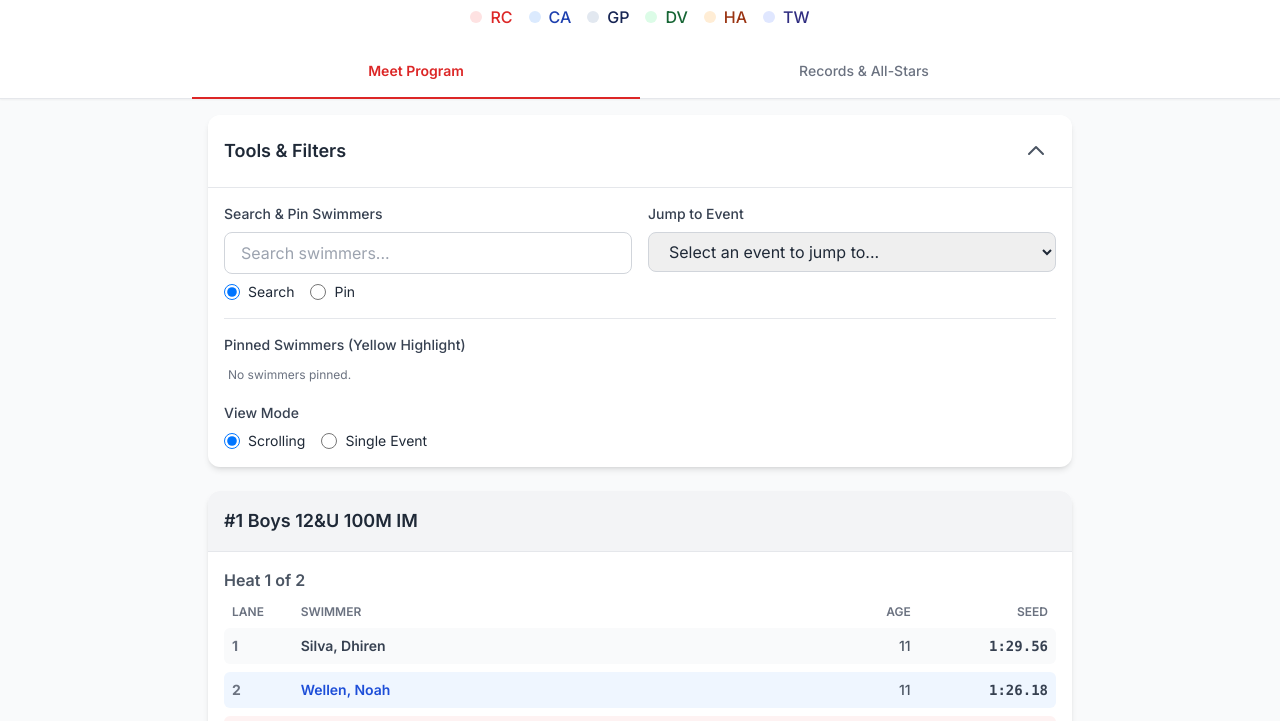
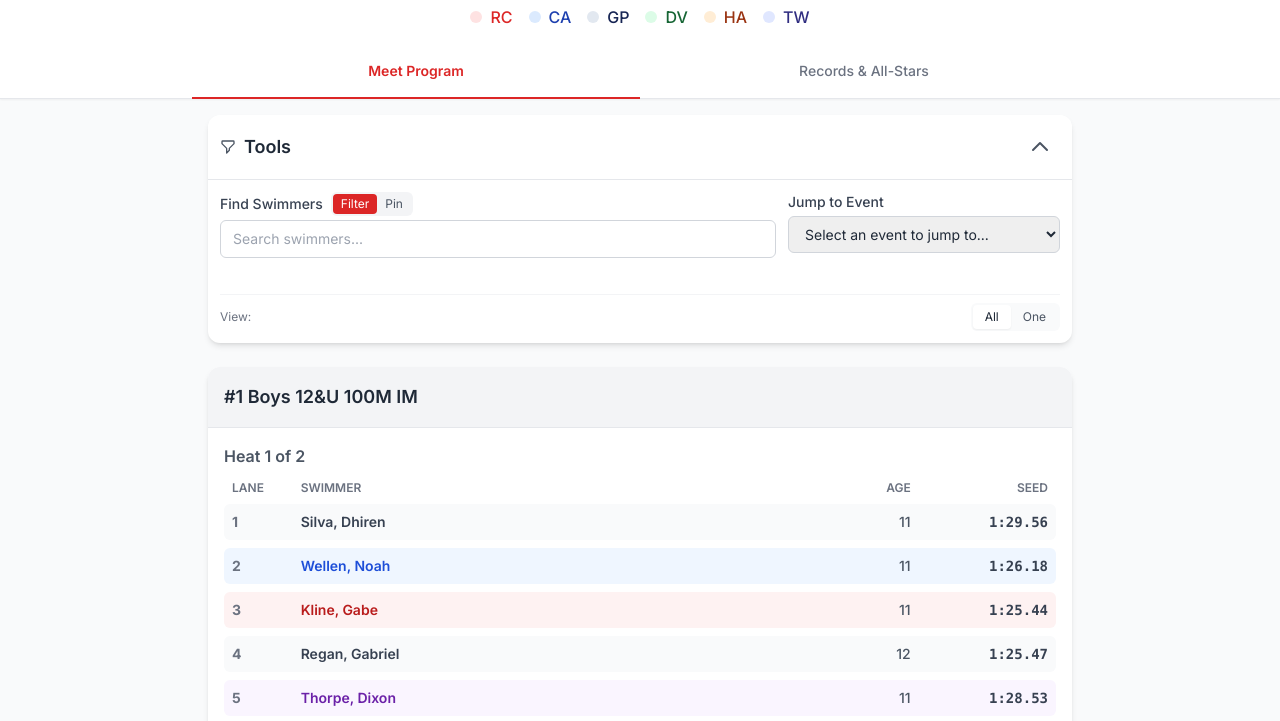
Before and after one commit to nate-d-olson/fins20250719, a plain HTML site: page index.html in a window 1280 px wide. Shown: the part 67-788 px from the top of the page. Drawn offline with nearby package versions, Linux system fonts and the light colour scheme.

Commit message:
feat: redesign tools & filters for mobile optimization and improved UX
Major improvements:
- Redesigned tools section with compact, collapsible design
- Improved mobile table readability with colorblind-friendly team colors
- Added mobile column headers for better data clarity
- Redesigned search/pin functionality with toggle buttons
- Reduced padding and spacing for mobile optimization
- Enhanced swimmer row colors for better team identification
- Streamlined view mode controls (All/One event toggle)
- Improved pinned swimmer tags display
- Better responsive design for both mobile and desktop

Technical changes:
- Updated CSS for mobile-first responsive design
- Enhanced getTeamColors() with colorblind-friendly palette
- Added setSearchMode() function for improved mode switching
- Updated populateMeetProgram() with mobile headers and team colors
- Simplified tools UI with better visual hierarchy
- Improved touch targets for mobile interaction

```diff
--- a/index.html
+++ b/index.html
@@ -78,14 +78,30 @@
                 grid-template-columns: auto 1fr auto auto !important;
                 gap: 8px !important;
                 align-items: center !important;
-                padding: 12px 16px !important;
+                padding: 8px 12px !important;
                 margin-bottom: 8px;
-                background: inherit !important;
-                border: 1px solid #e5e7eb !important;
+                background: var(--mobile-bg, #ffffff) !important;
+                border: 1px solid var(--mobile-border, #e5e7eb) !important;
                 border-radius: 8px !important;
                 box-shadow: 0 1px 3px rgba(0, 0, 0, 0.1) !important;
                 transition: transform 0.2s ease, box-shadow 0.2s ease !important;
                 min-height: 48px !important;
+            }
+
+            /* Add mobile column headers for each heat */
+            .mobile-headers {
+                display: grid !important;
+                grid-template-columns: auto 1fr auto auto !important;
+                gap: 8px !important;
+                padding: 6px 12px !important;
+                background: #f8fafc !important;
+                border-radius: 6px !important;
+                margin-bottom: 8px !important;
+                font-size: 11px !important;
+                font-weight: 600 !important;
+                color: #64748b !important;
+                text-transform: uppercase !important;
+                letter-spacing: 0.025em !important;
             }
 
             .swimmer-row:active {
@@ -96,15 +112,16 @@
             .swimmer-lane {
                 grid-column: 1 !important;
                 font-weight: 600 !important;
-                font-size: 14px !important;
+                font-size: 12px !important;
                 color: #6b7280 !important;
                 text-align: center !important;
-                min-width: 32px !important;
+                min-width: 24px !important;
+                padding: 0 4px !important;
             }
 
             .swimmer-name {
                 grid-column: 2 !important;
-                font-size: 16px !important;
+                font-size: 15px !important;
                 font-weight: 600 !important;
                 color: #1f2937 !important;
                 line-height: 1.2 !important;
@@ -114,15 +131,16 @@
             .swimmer-details {
                 grid-column: 3 / 5 !important;
                 display: flex !important;
-                gap: 12px !important;
+                gap: 8px !important;
                 align-items: center !important;
-                font-size: 14px !important;
+                font-size: 13px !important;
                 justify-content: flex-end !important;
             }
 
             .swimmer-details > div {
                 margin: 0 !important;
                 white-space: nowrap !important;
+                padding: 0 2px !important;
             }
 
             .swimmer-details > div:first-child {
@@ -291,6 +309,30 @@
                 transform: scale(0.95);
             }
         }
+
+        /* Pinned swimmer tags */
+        .pinned-tag {
+            display: inline-flex;
+            align-items: center;
+            background-color: #fef3c7;
+            color: #92400e;
+            border: 1px solid #fcd34d;
+            padding: 2px 6px;
+            border-radius: 12px;
+            font-size: 0.75rem;
+            margin: 1px;
+            gap: 4px;
+        }
+
+        .pinned-tag button {
+            background: none;
+            border: none;
+            color: #92400e;
+            font-size: 0.8rem;
+            cursor: pointer;
+            padding: 0;
+            margin-left: 2px;
+        }
     </style>
 </head>
 <body class="bg-gray-50 text-gray-800">
@@ -327,68 +369,54 @@
         <div id="Program" class="content active">
             <!-- Collapsible Controls Container -->
             <div id="controlsContainer" class="bg-white rounded-lg md:rounded-xl shadow-md mb-4 md:mb-6 sticky top-[90px] md:top-[155px] z-10">
-                <div class="flex justify-between items-center p-2 md:p-4 border-b border-gray-200">
-                    <h3 class="text-sm md:text-lg font-semibold">Tools & Filters</h3>
+                <div class="flex justify-between items-center p-2 md:p-3 border-b border-gray-200">
+                    <h3 class="text-sm md:text-lg font-semibold flex items-center gap-2">
+                        <svg class="w-4 h-4 text-gray-600" fill="none" stroke="currentColor" viewBox="0 0 24 24">
+                            <path stroke-linecap="round" stroke-linejoin="round" stroke-width="2" d="M3 4a1 1 0 011-1h16a1 1 0 011 1v2.586a1 1 0 01-.293.707l-6.414 6.414a1 1 0 00-.293.707V17l-4 4v-6.586a1 1 0 00-.293-.707L3.293 7.293A1 1 0 013 6.586V4z"></path>
+                        </svg>
+                        Tools
+                    </h3>
                     <button id="toggleControlsBtn" class="p-1 md:p-2 rounded-full hover:bg-gray-100 touch-manipulation">
                         <svg id="toggleIcon" class="w-4 h-4 md:w-6 md:h-6 text-gray-600" fill="none" stroke="currentColor" viewBox="0 0 24 24" xmlns="http://www.w3.org/2000/svg"><path stroke-linecap="round" stroke-linejoin="round" stroke-width="2" d="M5 15l7-7 7 7"></path></svg>
                     </button>
                 </div>
 
-                <div id="controlsContent" class="controls-content p-2 md:p-4">
-                    <!-- Combined search controls -->
-                    <div class="space-y-2 md:space-y-0 md:grid md:grid-cols-2 md:gap-4">
-                        <div>
-                            <label class="block text-xs md:text-sm font-medium text-gray-700 mb-1 md:mb-2">Search & Pin Swimmers</label>
-                            <div class="relative">
-                                <input type="text" id="swimmerSearch" onkeyup="handleCombinedSearch()" onfocus="showSearchOptions()" placeholder="Search swimmers..." class="w-full px-2 py-1.5 md:px-4 md:py-2 text-sm md:text-base border border-gray-300 rounded-md md:rounded-lg focus:ring-red-500 focus:border-red-500 touch-manipulation">
-                                <div id="searchOptions" class="absolute w-full bg-white border border-gray-300 rounded-lg mt-1 max-h-48 overflow-y-auto z-30 hidden"></div>
-                            </div>
-                            <div class="mt-1 md:mt-2 flex items-center space-x-3 md:space-x-4">
-                                <div class="flex items-center">
-                                    <input id="searchMode" name="searchMode" type="radio" value="search" checked class="h-3 w-3 md:h-4 md:w-4 text-red-600 border-gray-300 touch-manipulation" onchange="updateSearchMode()">
-                                    <label for="searchMode" class="ml-1 md:ml-2 block text-xs md:text-sm">Search</label>
-                                </div>
-                                <div class="flex items-center">
-                                    <input id="pinMode" name="searchMode" type="radio" value="pin" class="h-3 w-3 md:h-4 md:w-4 text-red-600 border-gray-300 touch-manipulation" onchange="updateSearchMode()">
-                                    <label for="pinMode" class="ml-1 md:ml-2 block text-xs md:text-sm">Pin</label>
+                <div id="controlsContent" class="controls-content p-2 md:p-3">
+                    <!-- Main controls in a single row for mobile -->
+                    <div class="flex flex-col md:grid md:grid-cols-3 gap-2 md:gap-3">
+                        <!-- Search with mode toggle -->
+                        <div class="md:col-span-2">
+                            <div class="flex items-center gap-2 mb-1">
+                                <label class="text-xs md:text-sm font-medium text-gray-700">Find Swimmers</label>
+                                <div class="flex bg-gray-100 rounded-md p-0.5">
+                                    <button id="searchModeBtn" class="px-2 py-0.5 text-xs rounded bg-red-600 text-white" onclick="setSearchMode('search')">Filter</button>
+                                    <button id="pinModeBtn" class="px-2 py-0.5 text-xs rounded text-gray-600" onclick="setSearchMode('pin')">Pin</button>
                                 </div>
                             </div>
+                            <div class="relative">
+                                <input type="text" id="swimmerSearch" onkeyup="handleCombinedSearch()" onfocus="showSearchOptions()" placeholder="Search swimmers..." class="w-full px-2 py-1.5 md:px-3 md:py-2 text-sm border border-gray-300 rounded-md focus:ring-red-500 focus:border-red-500 touch-manipulation">
+                                <div id="searchOptions" class="absolute w-full bg-white border border-gray-300 rounded-lg mt-1 max-h-48 overflow-y-auto z-30 hidden"></div>
+                                <!-- Pinned swimmers tags -->
+                                <div id="pinnedTags" class="flex flex-wrap gap-1 mt-1 min-h-[20px]"></div>
+                            </div>
                         </div>
+
+                        <!-- Quick navigation -->
                         <div>
-                            <label class="block text-xs md:text-sm font-medium text-gray-700 mb-1 md:mb-2">Jump to Event</label>
-                            <select id="eventJump" onchange="jumpToEvent()" class="w-full px-2 py-1.5 md:px-4 md:py-2 text-sm md:text-base border border-gray-300 rounded-md md:rounded-lg focus:ring-red-500 focus:border-red-500 touch-manipulation">
-                                <option value="">Select an event to jump to...</option>
+                            <label class="block text-xs md:text-sm font-medium text-gray-700 mb-1">Jump to Event</label>
+                            <select id="eventJump" onchange="jumpToEvent()" class="w-full px-2 py-1.5 md:px-3 md:py-2 text-sm border border-gray-300 rounded-md focus:ring-red-500 focus:border-red-500 touch-manipulation">
+                                <option value="">Select event...</option>
                             </select>
                         </div>
                     </div>
 
-                    <!-- Secondary controls - collapsible on mobile -->
-                    <div class="mt-2 md:mt-4 pt-2 md:pt-4 border-t border-gray-200">
-                        <div class="md:hidden">
-                            <button id="mobileAdvancedToggle" class="w-full text-left text-xs md:text-sm font-medium text-gray-700 py-1 md:py-2 flex justify-between items-center touch-manipulation">
-                                <span>Advanced Options</span>
-                                <svg class="w-3 h-3 md:w-4 md:h-4 transform transition-transform" fill="none" stroke="currentColor" viewBox="0 0 24 24">
-                                    <path stroke-linecap="round" stroke-linejoin="round" stroke-width="2" d="M19 9l-7 7-7-7"></path>
-                                </svg>
-                            </button>
-                        </div>
-
-                        <div id="advancedOptions" class="hidden md:block">
-                            <!-- Pinned swimmers section -->
-                            <div class="mb-4">
-                                <label class="block text-sm font-medium text-gray-700 mb-2">Pinned Swimmers (Yellow Highlight)</label>
-                                <div id="highlightedSwimmersContainer" class="flex flex-wrap gap-2 items-center min-h-[24px]"></div>
-                            </div>
-
-                            <!-- View and Column Controls -->
-                            <div class="space-y-4 md:space-y-0 md:grid md:grid-cols-2 md:gap-4">
-                                <div>
-                                    <label class="block text-sm font-medium text-gray-700 mb-2">View Mode</label>
-                                    <div class="flex items-center space-x-4">
-                                        <div class="flex items-center"><input id="modeScrolling" name="viewMode" type="radio" value="scrolling" checked class="h-4 w-4 text-red-600 border-gray-300 touch-manipulation" onchange="toggleViewMode(this.value)"><label for="modeScrolling" class="ml-2 block text-sm">Scrolling</label></div>
-                                        <div class="flex items-center"><input id="modeSingle" name="viewMode" type="radio" value="single" class="h-4 w-4 text-red-600 border-gray-300 touch-manipulation" onchange="toggleViewMode(this.value)"><label for="modeSingle" class="ml-2 block text-sm">Single Event</label></div>
-                                    </div>
-                                </div>
+                    <!-- View mode - minimal and unobtrusive -->
+                    <div class="mt-3 pt-2 border-t border-gray-100">
+                        <div class="flex items-center justify-between">
+                            <span class="text-xs text-gray-500">View:</span>
+                            <div class="flex bg-gray-50 rounded-md p-0.5">
+                                <button id="scrollingViewBtn" class="px-3 py-1 text-xs rounded bg-white shadow-sm" onclick="toggleViewMode('scrolling')">All</button>
+                                <button id="singleViewBtn" class="px-3 py-1 text-xs rounded text-gray-600" onclick="toggleViewMode('single')">One</button>
                             </div>
                         </div>
                     </div>
@@ -462,13 +490,49 @@
     }
 
     function getTeamColors(team) {
-        if (team.startsWith('RC')) return { textColor: 'text-red-700', bgColor: 'bg-red-50' };
-        if (team.startsWith('CA')) return { textColor: 'text-blue-700', bgColor: 'bg-blue-50' };
-        if (team.startsWith('GP')) return { textColor: 'text-slate-800', bgColor: 'bg-slate-100' };
-        if (team.startsWith('DV')) return { textColor: 'text-green-800', bgColor: 'bg-green-50' };
-        if (team.startsWith('HA')) return { textColor: 'text-orange-800', bgColor: 'bg-orange-50' };
-        if (team.startsWith('TW')) return { textColor: 'text-indigo-800', bgColor: 'bg-indigo-50' };
-        return { textColor: 'text-gray-700', bgColor: 'bg-gray-50' };
+        // Colorblind-friendly team colors with distinct contrasts
+        if (team.startsWith('RC')) return {
+            textColor: 'text-red-700',
+            bgColor: 'bg-red-50',
+            mobileBg: '#fef2f2',
+            mobileBorder: '#f87171'
+        };
+        if (team.startsWith('CA')) return {
+            textColor: 'text-blue-700',
+            bgColor: 'bg-blue-50',
+            mobileBg: '#eff6ff',
+            mobileBorder: '#60a5fa'
+        };
+        if (team.startsWith('GP')) return {
+            textColor: 'text-slate-800',
+            bgColor: 'bg-slate-100',
+            mobileBg: '#f1f5f9',
+            mobileBorder: '#94a3b8'
+        };
+        if (team.startsWith('DV')) return {
+            textColor: 'text-green-800',
+            bgColor: 'bg-green-50',
+            mobileBg: '#f0fdf4',
+            mobileBorder: '#4ade80'
+        };
+        if (team.startsWith('HA')) return {
+            textColor: 'text-orange-800',
+            bgColor: 'bg-orange-50',
+            mobileBg: '#fff7ed',
+            mobileBorder: '#fb923c'
+        };
+        if (team.startsWith('TW')) return {
+            textColor: 'text-purple-800',
+            bgColor: 'bg-purple-50',
+            mobileBg: '#faf5ff',
+            mobileBorder: '#a78bfa'
+        };
+        return {
+            textColor: 'text-gray-700',
+            bgColor: 'bg-gray-50',
+            mobileBg: '#f9fafb',
+            mobileBorder: '#d1d5db'
+        };
     }
 
     function populateMeetProgram() {
@@ -495,6 +559,17 @@
                 heatElement.className = 'heat p-4';
                 heatElement.innerHTML = `<h3 class="font-semibold text-gray-600 mb-3">Heat ${heat.heatNumber} of ${event.heats.length}</h3>`;
 
+                // Add mobile headers
+                const mobileHeaderRow = document.createElement('div');
+                mobileHeaderRow.className = 'mobile-headers md:hidden';
+                mobileHeaderRow.innerHTML = `
+                    <div>Lane</div>
+                    <div>Swimmer</div>
+                    <div>Age</div>
+                    <div>Seed</div>
+                `;
+                heatElement.appendChild(mobileHeaderRow);
+
                 const headerRow = document.createElement('div');
                 headerRow.className = 'hidden md:grid grid-cols-12 gap-2 items-center text-xs font-semibold text-gray-500 uppercase px-2 mb-2';
                 headerRow.innerHTML = `
@@ -513,6 +588,11 @@
                     const swimmerRow = document.createElement('div');
                     swimmerRow.className = `swimmer-row bg-white md:grid md:grid-cols-12 md:gap-2 md:items-center text-sm p-3 md:p-2 rounded-md border border-gray-200 md:border-0 md:${colors.bgColor}`;
                     swimmerRow.dataset.swimmerName = swimmer.name;
+
+                    // Apply mobile team colors
+                    swimmerRow.style.setProperty('--mobile-bg', colors.mobileBg);
+                    swimmerRow.style.setProperty('--mobile-border', colors.mobileBorder);
+
                     swimmerRow.innerHTML = `
                         <div data-col="lane" class="swimmer-lane md:col-span-1 font-bold text-gray-500 text-xs md:text-sm">${swimmer.lane || 'N/A'}</div>
                         <div class="swimmer-name md:col-span-7 font-semibold ${colors.textColor} text-base md:text-sm">${swimmer.name}</div>
@@ -612,6 +692,40 @@
             });
         }
 
+        applyPinHighlighting();
+    }
+
+    function setSearchMode(mode) {
+        searchMode = mode;
+        const searchBtn = document.getElementById('searchModeBtn');
+        const pinBtn = document.getElementById('pinModeBtn');
+        const searchInput = document.getElementById('swimmerSearch');
+
+        if (mode === 'search') {
+            searchBtn.classList.add('bg-red-600', 'text-white');
+            searchBtn.classList.remove('text-gray-600');
+            pinBtn.classList.remove('bg-red-600', 'text-white');
+            pinBtn.classList.add('text-gray-600');
+            searchInput.placeholder = 'Search swimmers...';
+            // Clear any existing search and hide options
+            searchInput.value = '';
+            document.getElementById('searchOptions').classList.add('hidden');
+            // Clear search highlights and show all swimmers
+            document.querySelectorAll('.swimmer-row').forEach(row => {
+                row.classList.remove('hidden', 'search-highlight');
+            });
+            document.querySelectorAll('.event-card').forEach(card => {
+                card.style.display = '';
+            });
+        } else if (mode === 'pin') {
+            pinBtn.classList.add('bg-red-600', 'text-white');
+            pinBtn.classList.remove('text-gray-600');
+            searchBtn.classList.remove('bg-red-600', 'text-white');
+            searchBtn.classList.add('text-gray-600');
+            searchInput.placeholder = 'Pin swimmers...';
+            searchInput.value = '';
+            document.getElementById('searchOptions').classList.add('hidden');
+        }
         applyPinHighlighting();
     }
 
@@ -780,18 +894,17 @@
         document.getElementById('team-key-modal').classList.toggle('hidden');
     }
 
-    // --- PINNING FUNCTIONS (Largely unchanged) ---
+    // --- PINNING FUNCTIONS (Updated for new UI) ---
     function updatePinnedSwimmersUI() {
-        const container = document.getElementById('highlightedSwimmersContainer');
+        const container = document.getElementById('pinnedTags');
         container.innerHTML = '';
         if (pinnedSwimmers.length === 0) {
-            container.innerHTML = '<span class="text-xs text-gray-500 px-1">No swimmers pinned.</span>';
             return;
         }
         pinnedSwimmers.sort().forEach(name => {
             const tag = document.createElement('span');
-            tag.className = 'bg-red-100 text-red-800 text-sm font-medium px-2.5 py-1 rounded-full flex items-center';
-            tag.innerHTML = `${name}<button onclick="togglePin('${name}')" class="ml-2 text-red-600 hover:text-red-800 font-bold">&times;</button>`;
+            tag.className = 'pinned-tag';
+            tag.innerHTML = `${name}<button onclick="togglePin('${name}')" class="ml-1">&times;</button>`;
             container.appendChild(tag);
         });
     }
```
